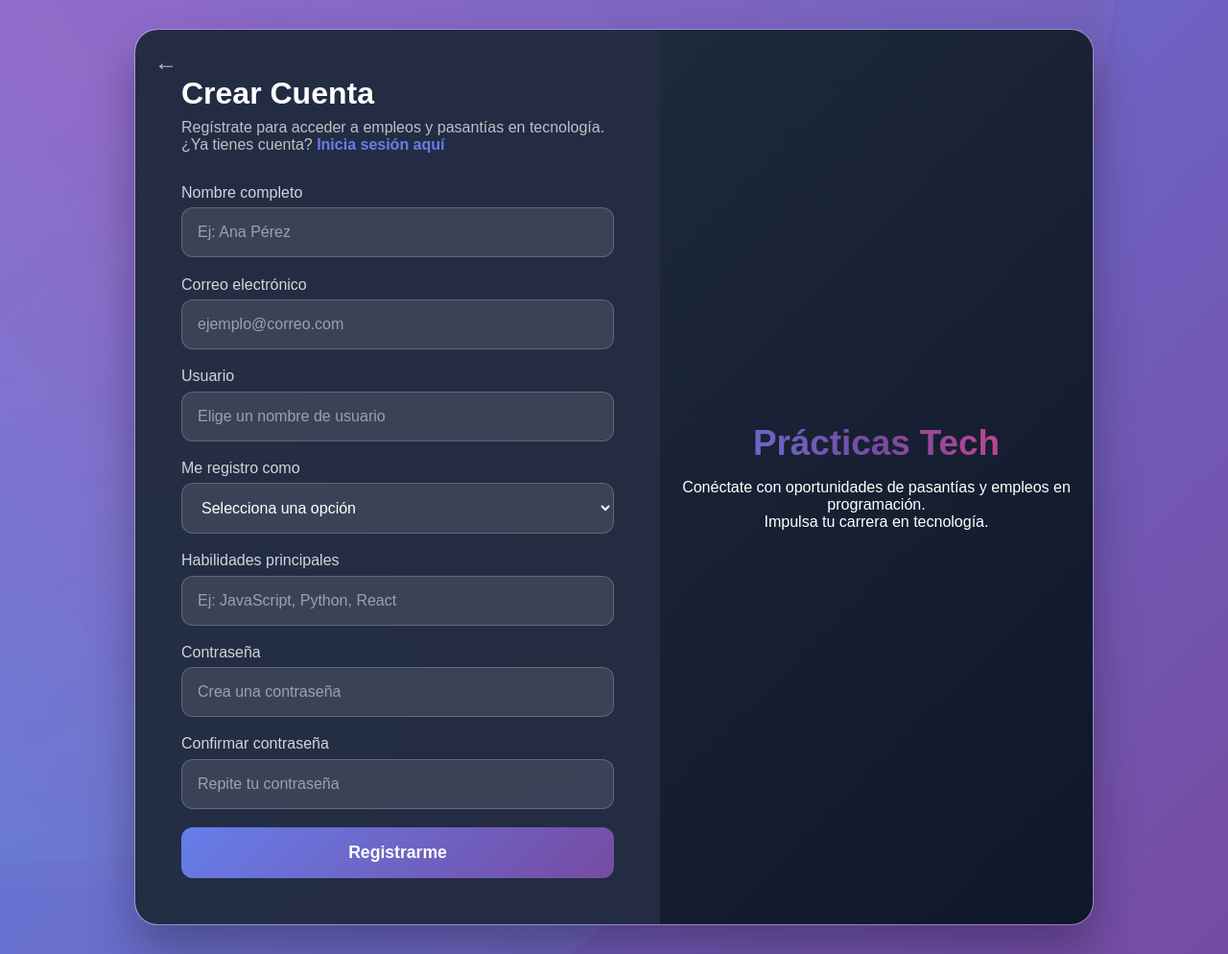
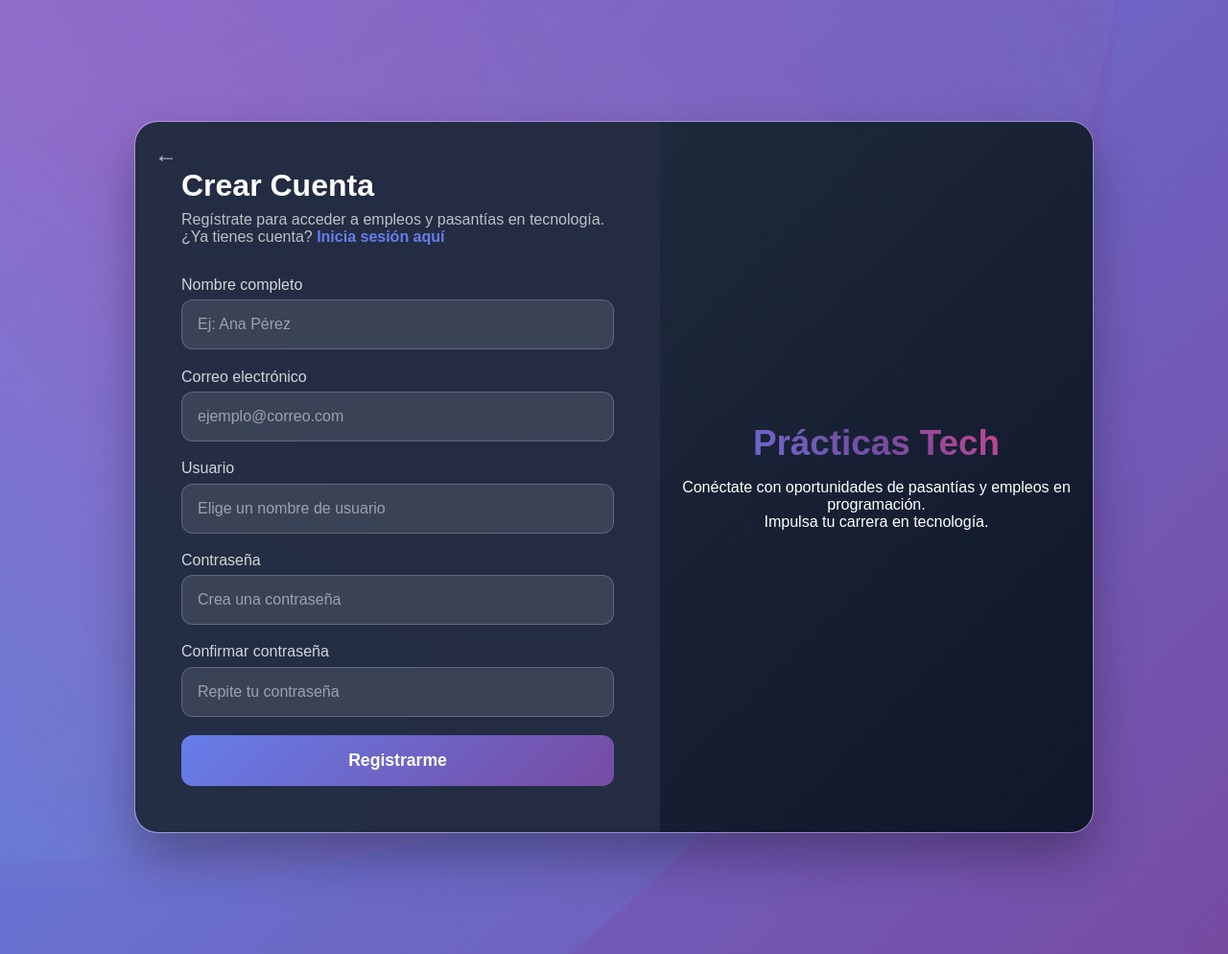
Before and after one commit to Lucasrodrigo65/Practicas-tech, a PHP site: page /registrarse.php in a window 1280 px wide. Shown: the whole page at 96% size. Run offline with PHP 8.4, Linux system fonts and the light colour scheme.

Commit message:
registrarse.php

```diff
--- a/registrarse.php
+++ b/registrarse.php
@@ -1,3 +1,66 @@
+<?php
+// Iniciar sesión al principio del script
+session_start();
+
+// Procesar el formulario de registro
+$error = '';
+$success = '';
+
+if ($_SERVER["REQUEST_METHOD"] == "POST") {
+    // Conexión a la base de datos
+    $servername = "localhost";
+    $database = "practicastech";
+    $db_username = "root";
+    $db_password = "";
+
+    $conn = new mysqli($servername, $db_username, $db_password, $database);
+    if ($conn->connect_error) {
+        die("Error de conexión: " . $conn->connect_error);
+    }
+
+    $nombre = trim($_POST['fullname']);
+    $email = trim($_POST['email']);
+    $username = trim($_POST['username']);
+    $password = $_POST['password'];
+    $confirmPassword = $_POST['confirmPassword'];
+
+    // Validar que las contraseñas coincidan
+    if ($password !== $confirmPassword) {
+        $error = "Las contraseñas no coinciden";
+    } else {
+        // Verificar si el email o el nombre de usuario ya existen
+        $check = $conn->prepare("SELECT id FROM usuarios WHERE email = ? OR nombre = ?");
+        $check->bind_param("ss", $email, $username);
+        $check->execute();
+        $check->store_result();
+
+        if ($check->num_rows > 0) {
+            $error = "El email o nombre de usuario ya están registrados";
+        } else {
+            // Hash de la contraseña
+            $hashed_password = password_hash($password, PASSWORD_DEFAULT);
+
+            // Insertar el nuevo usuario
+            $stmt = $conn->prepare("INSERT INTO usuarios (nombre, email, password) VALUES (?, ?, ?)");
+            $stmt->bind_param("sss", $nombre, $email, $hashed_password);
+
+            if ($stmt->execute()) {
+                // Guardar el nombre de usuario en la sesión y redirigir
+                $_SESSION['username'] = $username;
+                header("Location: completar_habilidades.php");
+                exit();
+            } else {
+                $error = "Error al registrar el usuario: " . $conn->error;
+            }
+
+            $stmt->close();
+        }
+        $check->close();
+    }
+    $conn->close();
+}
+?>
+
 <!DOCTYPE html>
 <html lang="es">
 <head>
@@ -41,6 +104,22 @@
     .visual-content{z-index:5;text-align:center;color:#fff}
     .visual-content h2{font-size:2.3rem;font-weight:700;margin-bottom:1rem;background:linear-gradient(45deg,#667eea,#764ba2,#ff4081);-webkit-background-clip:text;-webkit-text-fill-color:transparent}
     @media(max-width:768px){.login-container{flex-direction:column;max-width:400px}.visual-panel{display:none}}
+
+    /* Estilos para mensajes de error y éxito */
+    .message {
+      padding: 10px;
+      margin-bottom: 20px;
+      border-radius: 5px;
+      text-align: center;
+    }
+    .error {
+      background-color: #f8d7da;
+      color: #721c24;
+    }
+    .success {
+      background-color: #d4edda;
+      color: #155724;
+    }
   </style>
 </head>
 <body>
@@ -58,38 +137,34 @@
         ¿Ya tienes cuenta? <a href="login.php">Inicia sesión aquí</a></p>
       </div>
 
-      <form id="registerForm" onsubmit="handleRegister(event)">
+      <?php if ($error): ?>
+        <div class="message error"><?php echo $error; ?></div>
+      <?php endif; ?>
+
+      <?php if ($success): ?>
+        <div class="message success"><?php echo $success; ?></div>
+      <?php endif; ?>
+
+      <form method="post" action="<?php echo htmlspecialchars($_SERVER["PHP_SELF"]); ?>">
         <div class="form-group">
           <label for="fullname">Nombre completo</label>
-          <input type="text" id="fullname" class="form-input" placeholder="Ej: Ana Pérez" required>
+          <input type="text" id="fullname" name="fullname" class="form-input" placeholder="Ej: Ana Pérez" required value="<?php echo isset($_POST['fullname']) ? htmlspecialchars($_POST['fullname']) : ''; ?>">
         </div>
         <div class="form-group">
           <label for="email">Correo electrónico</label>
-          <input type="email" id="email" class="form-input" placeholder="ejemplo@correo.com" required>
+          <input type="email" id="email" name="email" class="form-input" placeholder="ejemplo@correo.com" required value="<?php echo isset($_POST['email']) ? htmlspecialchars($_POST['email']) : ''; ?>">
         </div>
         <div class="form-group">
           <label for="username">Usuario</label>
-          <input type="text" id="username" class="form-input" placeholder="Elige un nombre de usuario" required>
-        </div>
-        <div class="form-group">
-          <label for="role">Me registro como</label>
-          <select id="role" class="form-select" required>
-            <option value="">Selecciona una opción</option>
-            <option value="candidato">Programador / Estudiante</option>
-            <option value="empresa">Empresa / Reclutador</option>
-          </select>
-        </div>
-        <div class="form-group">
-          <label for="skills">Habilidades principales</label>
-          <input type="text" id="skills" class="form-input" placeholder="Ej: JavaScript, Python, React">
+          <input type="text" id="username" name="username" class="form-input" placeholder="Elige un nombre de usuario" required value="<?php echo isset($_POST['username']) ? htmlspecialchars($_POST['username']) : ''; ?>">
         </div>
         <div class="form-group">
           <label for="password">Contraseña</label>
-          <input type="password" id="password" class="form-input" placeholder="Crea una contraseña" required>
+          <input type="password" id="password" name="password" class="form-input" placeholder="Crea una contraseña" required>
         </div>
         <div class="form-group">
           <label for="confirmPassword">Confirmar contraseña</label>
-          <input type="password" id="confirmPassword" class="form-input" placeholder="Repite tu contraseña" required>
+          <input type="password" id="confirmPassword" name="confirmPassword" class="form-input" placeholder="Repite tu contraseña" required>
         </div>
         <button type="submit" class="login-btn">Registrarme</button>
       </form>
@@ -107,15 +182,6 @@
 
   <script>
     function goBack(){ window.location.href="index.php"; }
-
-    function handleRegister(e){
-      e.preventDefault();
-      const pass=document.getElementById("password").value;
-      const confirm=document.getElementById("confirmPassword").value;
-      if(pass!==confirm){alert("Las contraseñas no coinciden");return;}
-      alert("¡Registro exitoso! Ahora puedes iniciar sesión.");
-      window.location.href="login.php";
-    }
   </script>
 </body>
 </html>
```
